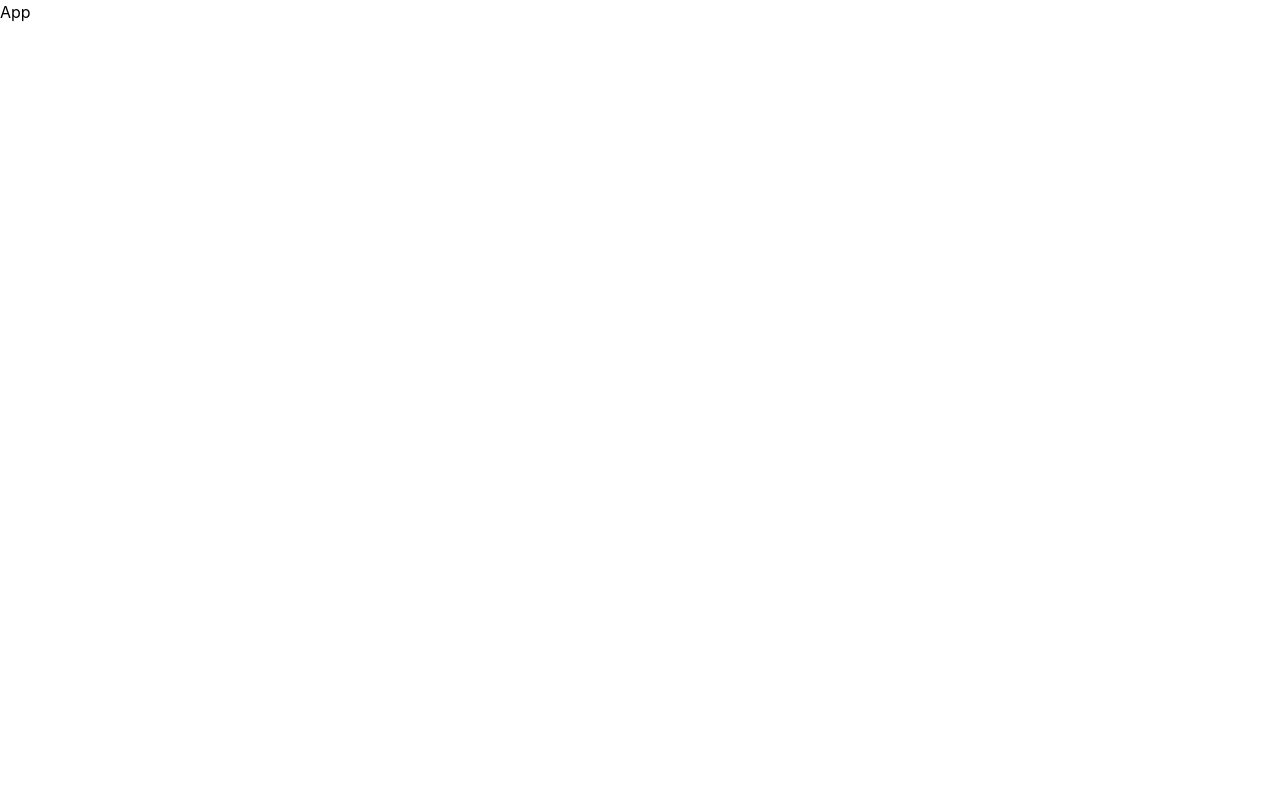
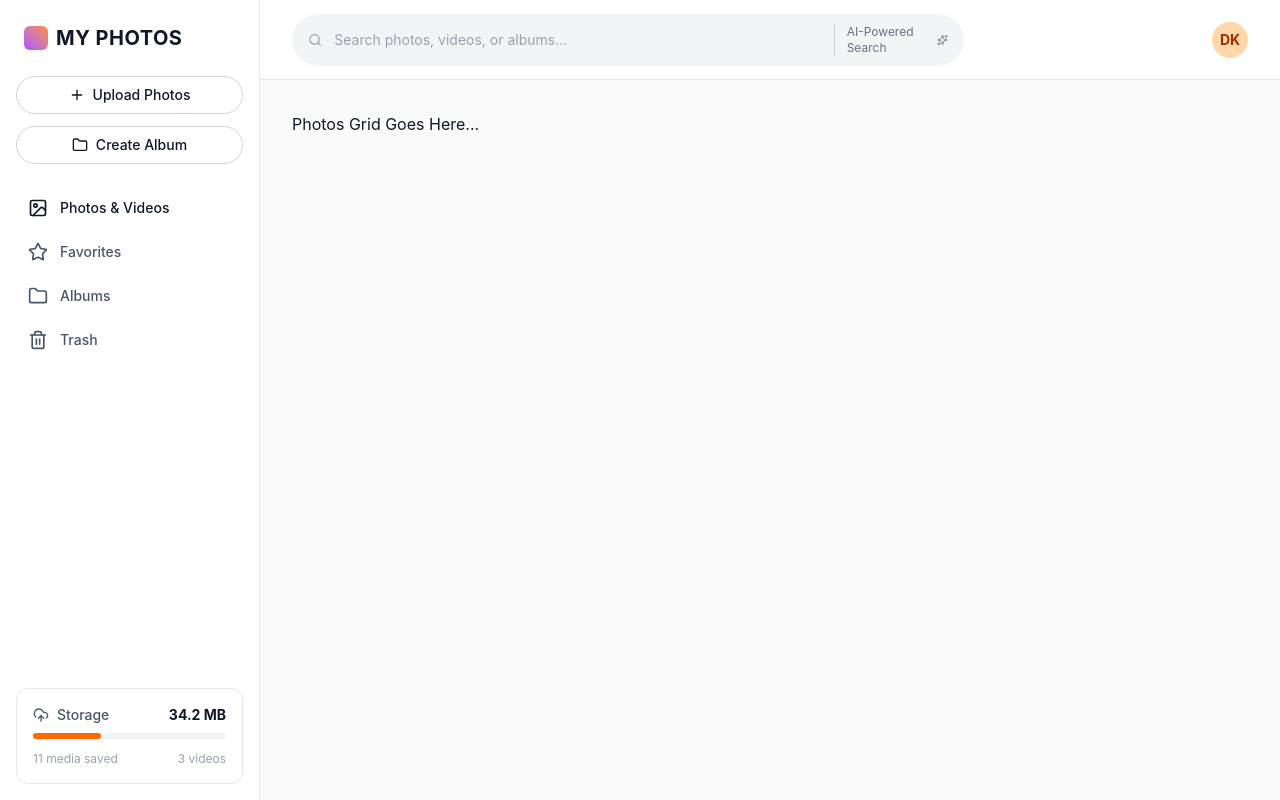
Before and after one commit to heur402/PHOTOGRAPHER, a React app in the folder Frontend/: page / in a window 1280 px wide. Built offline with nearby package versions, Linux system fonts and the light colour scheme; the HTML template or start-up script is replaced by a standard one.

Commit message:
start of develpoment

```diff
--- a/Frontend/package.json
+++ b/Frontend/package.json
@@ -12,7 +12,7 @@
   "dependencies": {
     "@tailwindcss/vite": "^4.3.5",
     "axios": "^1.21.1",
-    "lucide-react": "^1.77.0",
+    "lucide-react": "^1.78.0",
     "react": "^19.3.1",
     "react-dom": "^19.3.1",
     "react-icons": "^5.7.0",
--- a/Frontend/src/App.jsx
+++ b/Frontend/src/App.jsx
@@ -1,9 +1,27 @@
-import React from 'react'
+import { useState } from 'react';
+import Sidebar from './component/Sidebar';
+import TopBar from './component/TopBar';
+
+// Placeholder for your content pages
+const PhotosView = () => <div className="p-8">Photos Grid Goes Here...</div>;
+const AlbumsView = () => <div className="p-8">Albums Grid Goes Here...</div>;
 
 const App = () => {
+  const [activeTab, setActiveTab] = useState('photos'); // 'photos', 'albums', 'favorites', etc.
+
   return (
-    <div>App</div>
-  )
-}
+    <div className="min-h-screen bg-[#FAFAFA] font-sans text-gray-900">
+      <Sidebar activeTab={activeTab} setActiveTab={setActiveTab} />
+      <TopBar />
 
-export default App
+      {/* Main Content Area */}
+      <main className="ml-[260px]">
+        {activeTab === 'photos' && <PhotosView />}
+        {activeTab === 'albums' && <AlbumsView />}
+        {/* Add other views based on activeTab */}
+      </main>
+    </div>
+  );
+};
+
+export default App;
--- /dev/null
+++ b/Frontend/src/component/Sidebar.jsx
@@ -0,0 +1,73 @@
+import { Image, Star, Folder, Trash2, Plus, CloudUpload } from 'lucide-react';
+
+const Sidebar = ({ activeTab, setActiveTab }) => {
+  const navItems = [
+    { id: 'photos', label: 'Photos & Videos', icon: <Image size={20} /> },
+    { id: 'favorites', label: 'Favorites', icon: <Star size={20} /> },
+    { id: 'albums', label: 'Albums', icon: <Folder size={20} /> },
+    { id: 'trash', label: 'Trash', icon: <Trash2 size={20} /> },
+  ];
+
+  return (
+    <aside className="w-[260px] h-screen border-r border-gray-200 bg-white flex flex-col justify-between fixed left-0 top-0">
+      <div>
+        {/* Logo Area */}
+        <div className="flex items-center gap-2 p-6">
+          <div className="w-6 h-6 bg-gradient-to-tr from-purple-500 to-orange-400 rounded-md"></div>
+          <span className="font-bold text-xl tracking-wide">MY PHOTOS</span>
+        </div>
+
+        {/* Action Buttons */}
+        <div className="px-4 space-y-3 mb-6">
+          <button className="w-full flex items-center justify-center gap-2 border border-gray-300 rounded-full py-2 text-sm font-medium hover:bg-gray-50 transition-colors">
+            <Plus size={16} /> Upload Photos
+          </button>
+          <button className="w-full flex items-center justify-center gap-2 border border-gray-300 rounded-full py-2 text-sm font-medium hover:bg-gray-50 transition-colors">
+            <Folder size={16} /> Create Album
+          </button>
+        </div>
+
+        {/* Navigation Links */}
+        <nav className="px-3 space-y-1">
+          {navItems.map((item) => {
+            const isActive = activeTab === item.id;
+            return (
+              <button
+                key={item.id}
+                onClick={() => setActiveTab(item.id)}
+                className={`w-full flex items-center gap-3 px-4 py-2.5 rounded-lg text-sm font-medium transition-colors ${
+                  isActive
+                    ? 'bg-brand-light text-brand'
+                    : 'text-gray-600 hover:bg-gray-50'
+                }`}
+              >
+                {item.icon}
+                {item.label}
+              </button>
+            );
+          })}
+        </nav>
+      </div>
+
+      {/* Storage Meter */}
+      <div className="p-4 m-4 border border-gray-200 rounded-xl">
+        <div className="flex justify-between items-center text-sm mb-2">
+          <span className="flex items-center gap-2 text-gray-600 font-medium">
+            <CloudUpload size={16} /> Storage
+          </span>
+          <span className="font-bold text-sm">34.2 MB</span>
+        </div>
+        {/* Progress Bar */}
+        <div className="w-full bg-gray-100 rounded-full h-1.5 mb-3">
+          <div className="bg-orange-500 h-1.5 rounded-full" style={{ width: '35%' }}></div>
+        </div>
+        <div className="flex justify-between text-xs text-gray-400">
+          <span>11 media saved</span>
+          <span>3 videos</span>
+        </div>
+      </div>
+    </aside>
+  );
+};
+
+export default Sidebar;
--- /dev/null
+++ b/Frontend/src/component/TopBar.jsx
@@ -0,0 +1,36 @@
+import { Search, Sparkles, Upload } from 'lucide-react';
+
+const TopBar = () => {
+  return (
+    <header className="h-20 border-b border-gray-200 bg-white flex items-center justify-between px-8 sticky top-0 z-10 ml-[260px]">
+
+      {/* Search Bar */}
+      <div className="flex-1 max-w-2xl">
+        <div className="relative flex items-center w-full bg-gray-100 rounded-full px-4 py-2.5">
+          <Search size={18} className="text-gray-400" />
+          <input
+            type="text"
+            placeholder="Search photos, videos, or albums..."
+            className="w-full bg-transparent border-none outline-none px-3 text-sm text-gray-700 placeholder-gray-400"
+          />
+          <div className="flex items-center gap-1 text-xs text-gray-500 cursor-pointer hover:text-gray-800 transition-colors border-l border-gray-300 pl-3">
+            AI-Powered Search <Sparkles size={14} />
+          </div>
+        </div>
+      </div>
+
+      {/* Right Side Actions */}
+      <div className="flex items-center gap-4 ml-8">
+        <button className="flex items-center gap-2 bg-brand text-white px-5 py-2.5 rounded-full text-sm font-medium hover:bg-red-700 transition-colors">
+          <Upload size={16} /> Upload
+        </button>
+        <div className="w-9 h-9 bg-orange-200 text-orange-800 rounded-full flex items-center justify-center font-bold text-sm cursor-pointer">
+          DK
+        </div>
+      </div>
+
+    </header>
+  );
+};
+
+export default TopBar;
```
Also changed, not shown: 1 other file (tests, documents, lock files or other folders).
